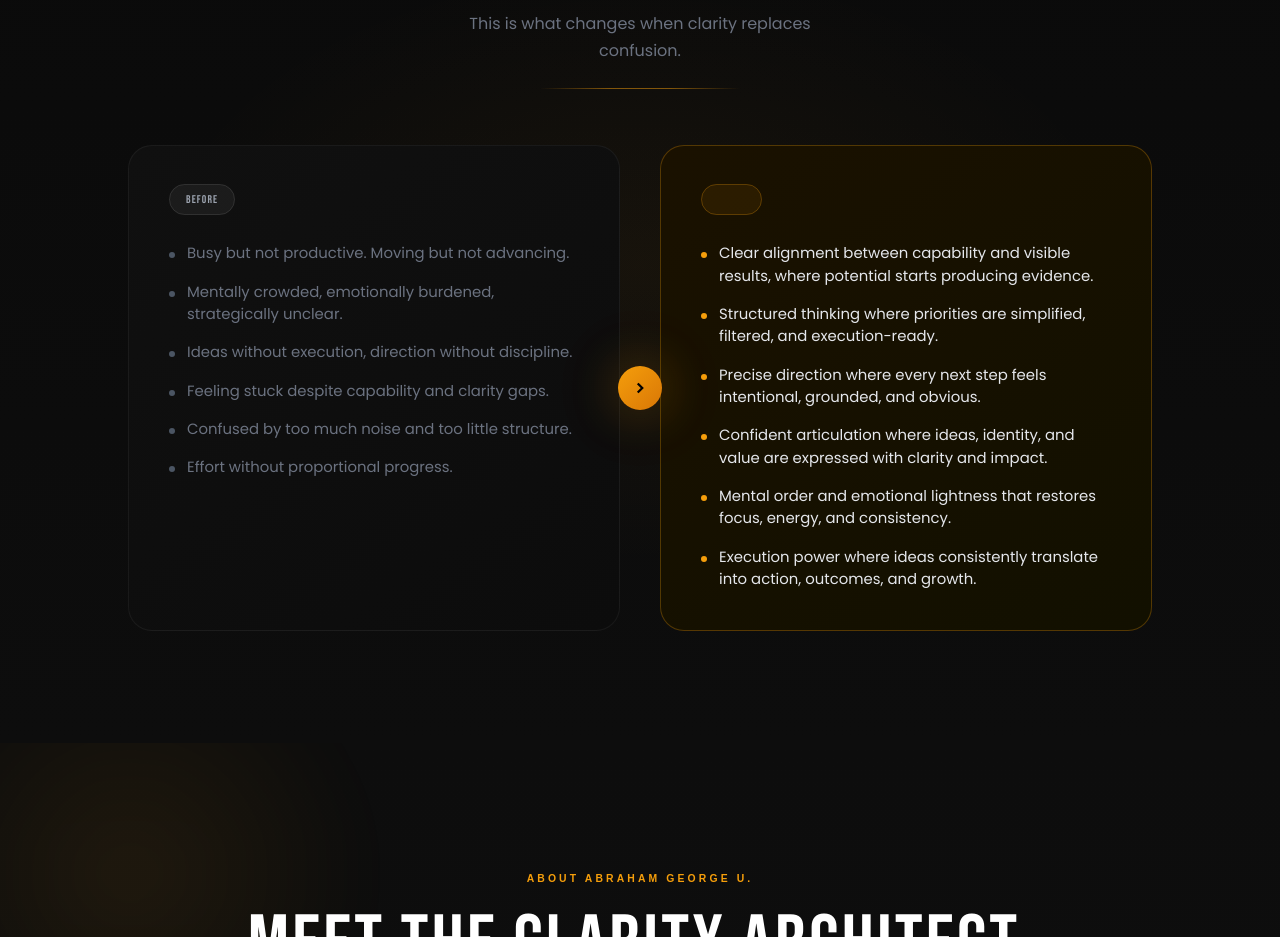
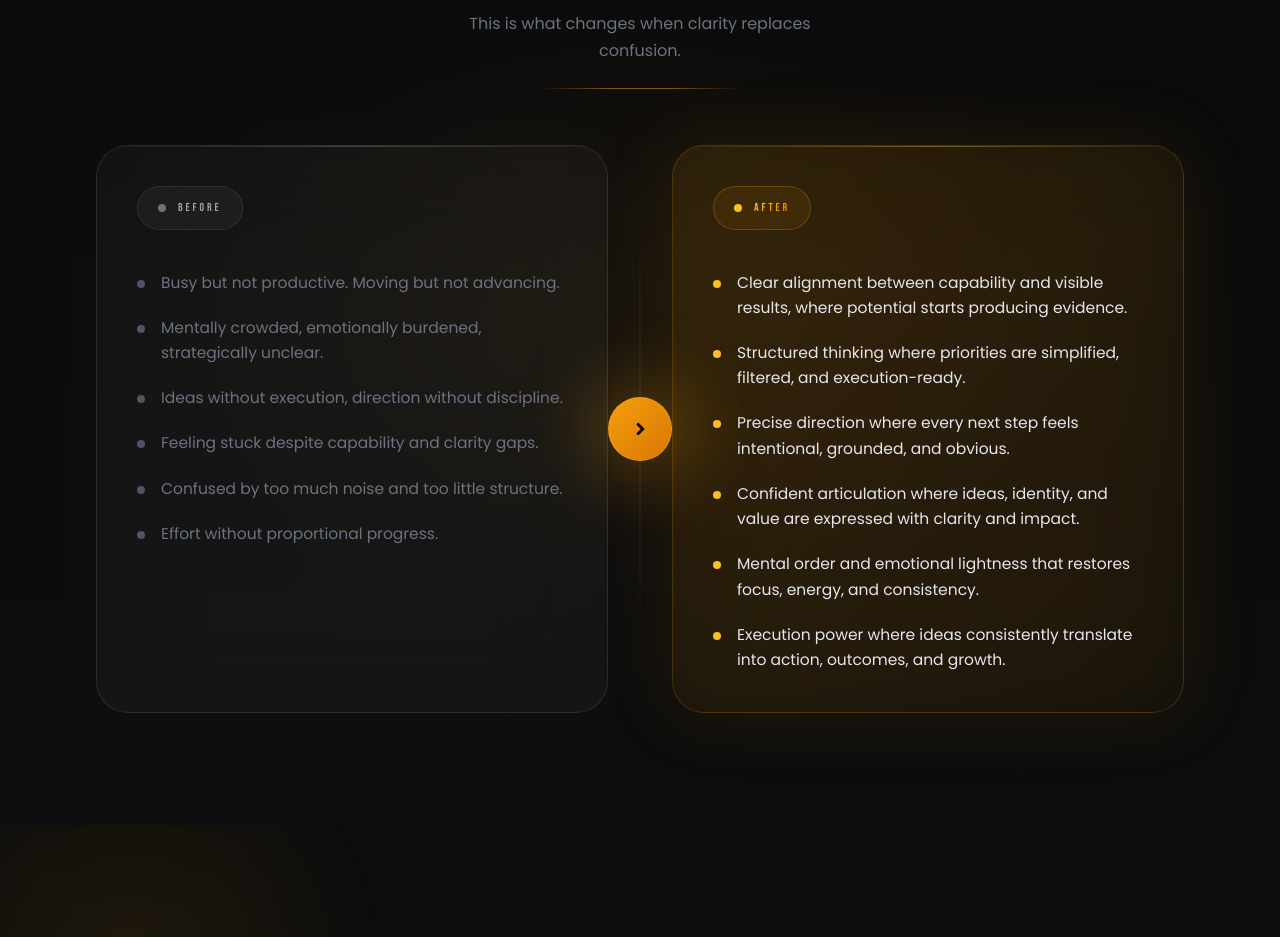
Before and after one commit to godswillokoi0001/Abraham-George-U---Private-Premium-Clarity-Intensive, a plain HTML site: page index.html in a window 1280 px wide. Shown: the part 6180-7117 px from the top of the page. Drawn offline with nearby package versions, Linux system fonts and the light colour scheme.

Commit message:
update index.html

```diff
--- a/index.html
+++ b/index.html
@@ -1050,46 +1050,207 @@ h1, h2, h3, h4, h5, h6, .font-display, .font-heading {
       </div>
     </div>
 
-    <div class="grid md:grid-cols-2 gap-6 lg:gap-10 max-w-5xl mx-auto relative items-stretch">
+   <div class="relative max-w-7xl mx-auto">
+
+  <!-- CENTER LINE -->
+  <div class="hidden lg:block absolute left-1/2 top-0 bottom-0 w-px bg-gradient-to-b from-transparent via-white/10 to-transparent -translate-x-1/2"></div>
+
+  <div class="grid lg:grid-cols-2 gap-8 lg:gap-16 items-stretch">
 
     <!-- BEFORE -->
-      <div class="fade-up d100 transform-before rounded-3xl p-8 md:p-10">
-        <div class="mb-8">
-          <span class="px-4 py-2 rounded-full font-heading font-700 tracking-widest uppercase" style="background:rgba(255,255,255,0.05);color:#9CA3AF;border:1px solid rgba(255,255,255,0.09);font-size:0.7rem;">BEFORE</span>
-        </div>
-        <div class="space-y-4">
-          <div class="flex items-start gap-3"><div class="w-1.5 h-1.5 rounded-full bg-gray-600 mt-2.5 flex-shrink-0"></div><p class="font-body text-brand-muted" style="font-size:0.93rem;">Busy but not productive. Moving but not advancing.</p></div>
-          <div class="flex items-start gap-3"><div class="w-1.5 h-1.5 rounded-full bg-gray-600 mt-2.5 flex-shrink-0"></div><p class="font-body text-brand-muted" style="font-size:0.93rem;">Mentally crowded, emotionally burdened, strategically unclear.</p></div>
-          <div class="flex items-start gap-3"><div class="w-1.5 h-1.5 rounded-full bg-gray-600 mt-2.5 flex-shrink-0"></div><p class="font-body text-brand-muted" style="font-size:0.93rem;">Ideas without execution, direction without discipline.</p></div>
-          <div class="flex items-start gap-3"><div class="w-1.5 h-1.5 rounded-full bg-gray-600 mt-2.5 flex-shrink-0"></div><p class="font-body text-brand-muted" style="font-size:0.93rem;">Feeling stuck despite capability and clarity gaps.</p></div>
-          <div class="flex items-start gap-3"><div class="w-1.5 h-1.5 rounded-full bg-gray-600 mt-2.5 flex-shrink-0"></div><p class="font-body text-brand-muted" style="font-size:0.93rem;">Confused by too much noise and too little structure.</p></div>
-          <div class="flex items-start gap-3"><div class="w-1.5 h-1.5 rounded-full bg-gray-600 mt-2.5 flex-shrink-0"></div><p class="font-body text-brand-muted" style="font-size:0.93rem;">Effort without proportional progress.</p></div>
-        </div>
-      </div>
-
-      <!-- Desktop arrow -->
-      <div class="hidden md:flex absolute items-center justify-center" style="left:50%;top:50%;transform:translate(-50%,-50%);z-index:5;">
-        <div class="w-11 h-11 rounded-full flex items-center justify-center glow-orange" style="background:linear-gradient(135deg,#F59E0B,#D97706);">
-          <svg width="18" height="18" viewBox="0 0 24 24" fill="none" stroke="#000" stroke-width="3"><path d="m9 18 6-6-6-6"/></svg>
+    <div class="fade-up d100 relative group">
+
+      <!-- glow -->
+      <div class="absolute -inset-2 rounded-[2rem] bg-white/[0.02] blur-2xl opacity-60"></div>
+
+      <div class="relative h-full rounded-[2rem] border border-white/10 bg-white/[0.03] backdrop-blur-2xl overflow-hidden">
+
+        <!-- top line -->
+        <div class="absolute top-0 left-0 w-full h-[1px] bg-gradient-to-r from-transparent via-white/20 to-transparent"></div>
+
+        <!-- label -->
+        <div class="px-8 pt-8 md:px-10 md:pt-10">
+
+          <div class="inline-flex items-center gap-3 px-5 py-3 rounded-full"
+            style="background:rgba(255,255,255,0.04);border:1px solid rgba(255,255,255,0.08);">
+
+            <div class="w-2 h-2 rounded-full bg-gray-500"></div>
+
+            <span class="font-heading font-700 tracking-[0.25em] uppercase text-[#9CA3AF]"
+              style="font-size:0.72rem;">
+              BEFORE
+            </span>
+
+          </div>
+        </div>
+
+        <!-- content -->
+        <div class="p-8 md:p-10 pt-7">
+
+          <div class="space-y-5">
+
+            <div class="flex items-start gap-4">
+              <div class="w-2 h-2 rounded-full bg-gray-600 mt-2.5 flex-shrink-0"></div>
+              <p class="font-body text-brand-muted leading-relaxed"
+                style="font-size:0.97rem;">
+                Busy but not productive. Moving but not advancing.
+              </p>
+            </div>
+
+            <div class="flex items-start gap-4">
+              <div class="w-2 h-2 rounded-full bg-gray-600 mt-2.5 flex-shrink-0"></div>
+              <p class="font-body text-brand-muted leading-relaxed"
+                style="font-size:0.97rem;">
+                Mentally crowded, emotionally burdened, strategically unclear.
+              </p>
+            </div>
+
+            <div class="flex items-start gap-4">
+              <div class="w-2 h-2 rounded-full bg-gray-600 mt-2.5 flex-shrink-0"></div>
+              <p class="font-body text-brand-muted leading-relaxed"
+                style="font-size:0.97rem;">
+                Ideas without execution, direction without discipline.
+              </p>
+            </div>
+
+            <div class="flex items-start gap-4">
+              <div class="w-2 h-2 rounded-full bg-gray-600 mt-2.5 flex-shrink-0"></div>
+              <p class="font-body text-brand-muted leading-relaxed"
+                style="font-size:0.97rem;">
+                Feeling stuck despite capability and clarity gaps.
+              </p>
+            </div>
+
+            <div class="flex items-start gap-4">
+              <div class="w-2 h-2 rounded-full bg-gray-600 mt-2.5 flex-shrink-0"></div>
+              <p class="font-body text-brand-muted leading-relaxed"
+                style="font-size:0.97rem;">
+                Confused by too much noise and too little structure.
+              </p>
+            </div>
+
+            <div class="flex items-start gap-4">
+              <div class="w-2 h-2 rounded-full bg-gray-600 mt-2.5 flex-shrink-0"></div>
+              <p class="font-body text-brand-muted leading-relaxed"
+                style="font-size:0.97rem;">
+                Effort without proportional progress.
+              </p>
+            </div>
+
+          </div>
+        </div>
+
       </div>
     </div>
 
     <!-- AFTER -->
-      <div class="fade-up d200 transform-after rounded-3xl p-8 md:p-10">
-        <div class="mb-8">
-          <span class="gradient-text px-4 py-2 rounded-full font-heading font-700 tracking-widest uppercase" style="background:rgba(245,158,11,0.08);border:1px solid rgba(245,158,11,0.25);font-size:0.7rem; text-white">AFTER</span>
-        </div>
-        <div class="space-y-4">
-          <div class="flex items-start gap-3"><div class="w-1.5 h-1.5 rounded-full mt-2.5 flex-shrink-0" style="background:#F59E0B;"></div><p class="font-body text-brand-text" style="font-size:0.93rem;">Clear alignment between capability and visible results, where potential starts producing evidence.</p></div>
-          <div class="flex items-start gap-3"><div class="w-1.5 h-1.5 rounded-full mt-2.5 flex-shrink-0" style="background:#F59E0B;"></div><p class="font-body text-brand-text" style="font-size:0.93rem;">Structured thinking where priorities are simplified, filtered, and execution-ready.</p></div>
-          <div class="flex items-start gap-3"><div class="w-1.5 h-1.5 rounded-full mt-2.5 flex-shrink-0" style="background:#F59E0B;"></div><p class="font-body text-brand-text" style="font-size:0.93rem;">Precise direction where every next step feels intentional, grounded, and obvious.</p></div>
-          <div class="flex items-start gap-3"><div class="w-1.5 h-1.5 rounded-full mt-2.5 flex-shrink-0" style="background:#F59E0B;"></div><p class="font-body text-brand-text" style="font-size:0.93rem;">Confident articulation where ideas, identity, and value are expressed with clarity and impact.</p></div>
-          <div class="flex items-start gap-3"><div class="w-1.5 h-1.5 rounded-full mt-2.5 flex-shrink-0" style="background:#F59E0B;"></div><p class="font-body text-brand-text" style="font-size:0.93rem;">Mental order and emotional lightness that restores focus, energy, and consistency.</p></div>
-          <div class="flex items-start gap-3"><div class="w-1.5 h-1.5 rounded-full mt-2.5 flex-shrink-0" style="background:#F59E0B;"></div><p class="font-body text-brand-text" style="font-size:0.93rem;">Execution power where ideas consistently translate into action, outcomes, and growth.</p></div>
-        </div>
-      </div>
-
-    </div>
+    <div class="fade-up d200 relative group">
+
+      <!-- glow -->
+      <div class="absolute -inset-2 rounded-[2rem] bg-amber-500/10 blur-2xl opacity-80"></div>
+
+      <div class="relative h-full rounded-[2rem] border border-amber-500/20 bg-gradient-to-br from-amber-500/[0.08] to-transparent backdrop-blur-2xl overflow-hidden">
+
+        <!-- top line -->
+        <div class="absolute top-0 left-0 w-full h-[1px] bg-gradient-to-r from-transparent via-amber-400/40 to-transparent"></div>
+
+        <!-- label -->
+        <div class="px-8 pt-8 md:px-10 md:pt-10">
+
+          <div class="inline-flex items-center gap-3 px-5 py-3 rounded-full"
+            style="background:rgba(245,158,11,0.08);border:1px solid rgba(245,158,11,0.25);">
+
+            <div class="w-2 h-2 rounded-full bg-amber-400"></div>
+
+            <span class="gradient-text font-heading font-700 tracking-[0.25em] uppercase"
+              style="font-size:0.72rem;">
+              AFTER
+            </span>
+
+          </div>
+        </div>
+
+        <!-- content -->
+        <div class="p-8 md:p-10 pt-7">
+
+          <div class="space-y-5">
+
+            <div class="flex items-start gap-4">
+              <div class="w-2 h-2 rounded-full mt-2.5 flex-shrink-0 bg-amber-400"></div>
+              <p class="font-body text-brand-text leading-relaxed"
+                style="font-size:0.97rem;">
+                Clear alignment between capability and visible results, where potential starts producing evidence.
+              </p>
+            </div>
+
+            <div class="flex items-start gap-4">
+              <div class="w-2 h-2 rounded-full mt-2.5 flex-shrink-0 bg-amber-400"></div>
+              <p class="font-body text-brand-text leading-relaxed"
+                style="font-size:0.97rem;">
+                Structured thinking where priorities are simplified, filtered, and execution-ready.
+              </p>
+            </div>
+
+            <div class="flex items-start gap-4">
+              <div class="w-2 h-2 rounded-full mt-2.5 flex-shrink-0 bg-amber-400"></div>
+              <p class="font-body text-brand-text leading-relaxed"
+                style="font-size:0.97rem;">
+                Precise direction where every next step feels intentional, grounded, and obvious.
+              </p>
+            </div>
+
+            <div class="flex items-start gap-4">
+              <div class="w-2 h-2 rounded-full mt-2.5 flex-shrink-0 bg-amber-400"></div>
+              <p class="font-body text-brand-text leading-relaxed"
+                style="font-size:0.97rem;">
+                Confident articulation where ideas, identity, and value are expressed with clarity and impact.
+              </p>
+            </div>
+
+            <div class="flex items-start gap-4">
+              <div class="w-2 h-2 rounded-full mt-2.5 flex-shrink-0 bg-amber-400"></div>
+              <p class="font-body text-brand-text leading-relaxed"
+                style="font-size:0.97rem;">
+                Mental order and emotional lightness that restores focus, energy, and consistency.
+              </p>
+            </div>
+
+            <div class="flex items-start gap-4">
+              <div class="w-2 h-2 rounded-full mt-2.5 flex-shrink-0 bg-amber-400"></div>
+              <p class="font-body text-brand-text leading-relaxed"
+                style="font-size:0.97rem;">
+                Execution power where ideas consistently translate into action, outcomes, and growth.
+              </p>
+            </div>
+
+          </div>
+        </div>
+
+      </div>
+    </div>
+
+  </div>
+
+  <!-- CENTER CONNECTOR -->
+  <div class="hidden lg:flex absolute left-1/2 top-1/2 -translate-x-1/2 -translate-y-1/2 z-20">
+
+    <div class="relative">
+
+      <div class="absolute inset-0 rounded-full bg-amber-500/30 blur-xl scale-150"></div>
+
+      <div class="relative w-16 h-16 rounded-full flex items-center justify-center border border-amber-400/30"
+        style="background:linear-gradient(135deg,#F59E0B,#D97706);">
+
+        <svg width="22" height="22" viewBox="0 0 24 24" fill="none" stroke="#000" stroke-width="3">
+          <path d="m9 18 6-6-6-6"/>
+        </svg>
+
+      </div>
+
+    </div>
+
+  </div>
+
 </div>
 </section>
 
```
Lines whose indentation alone changed are shown as unchanged.
